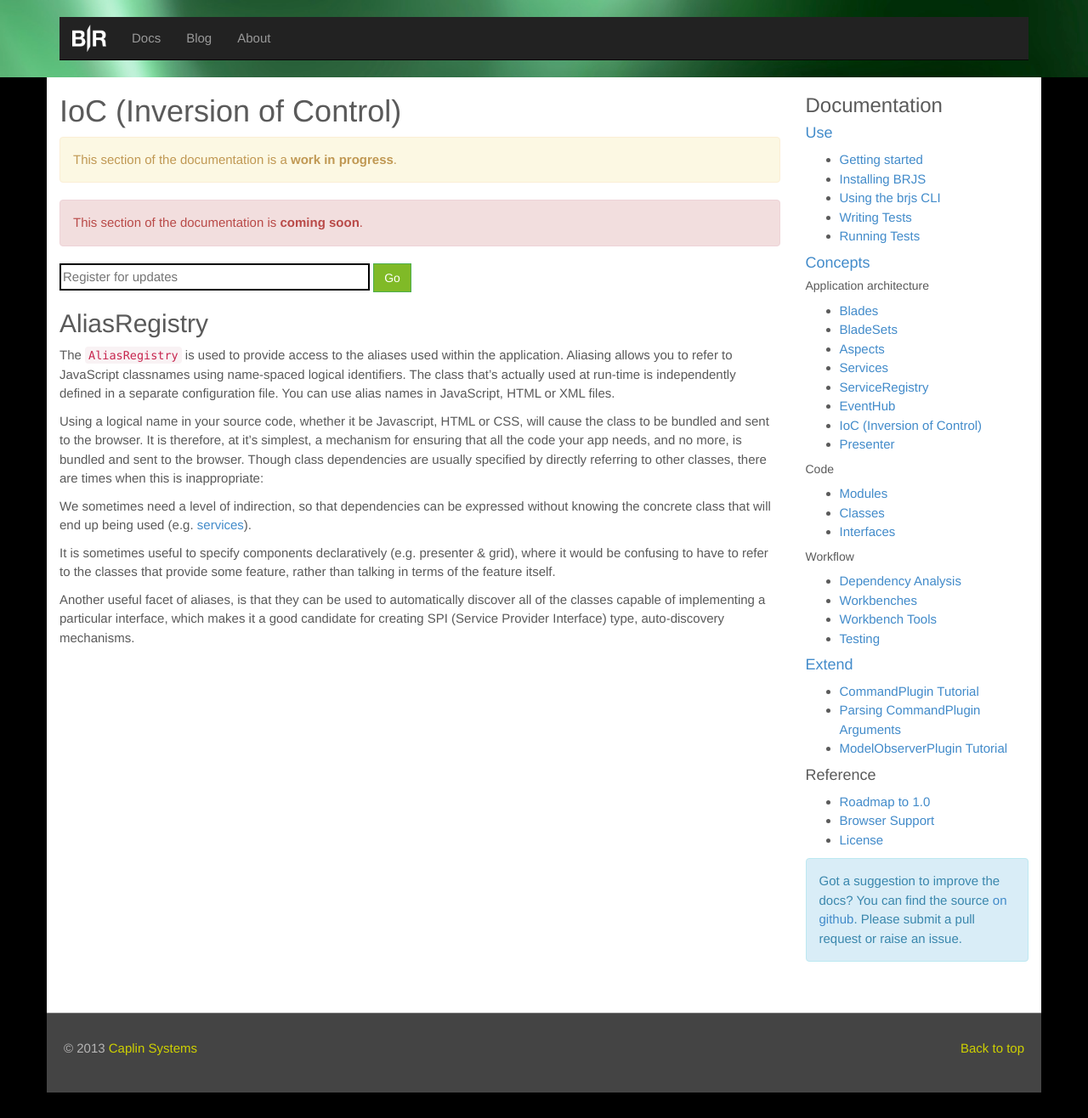
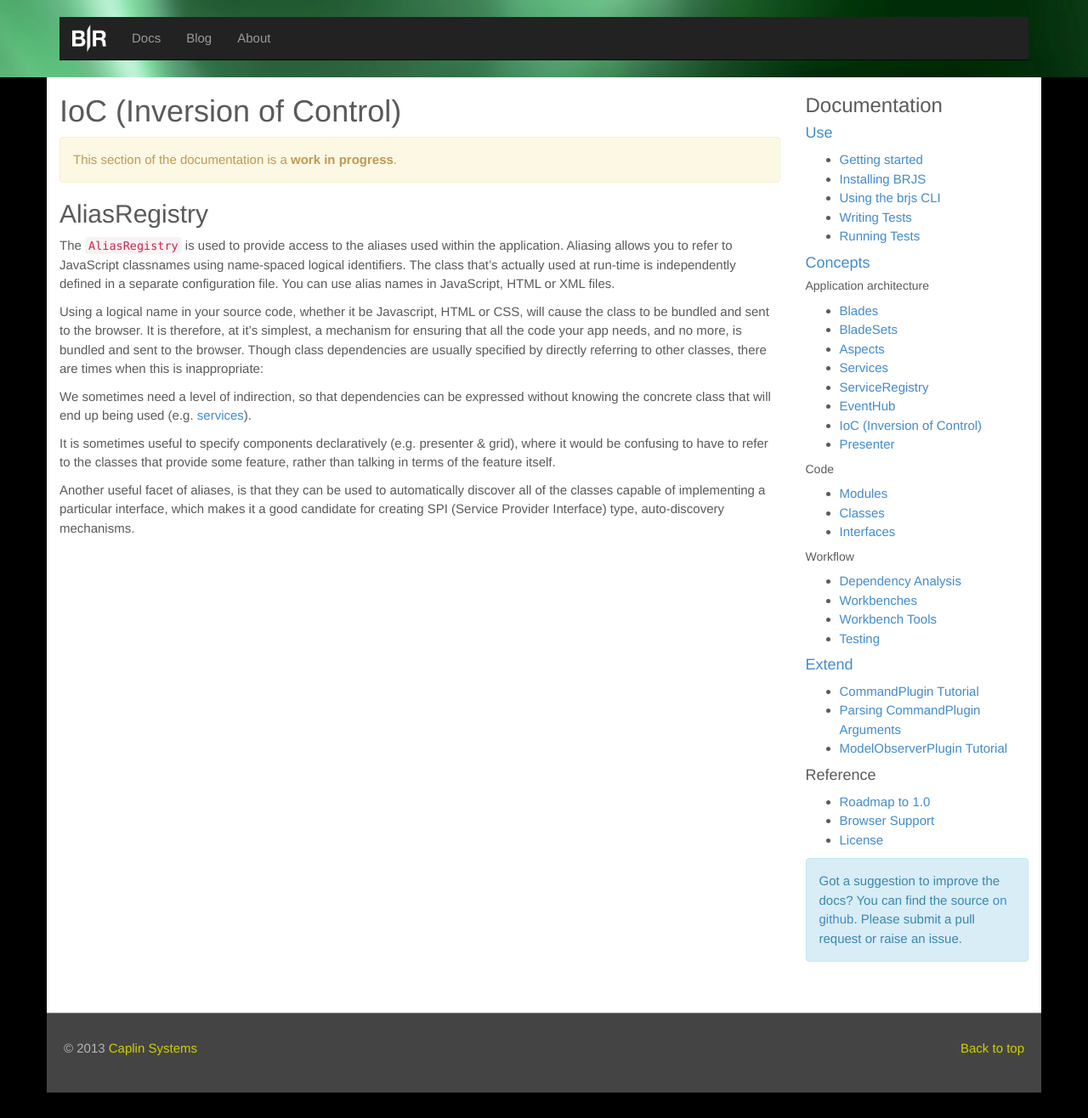
Before and after one commit to BladeRunnerJS/brjs-site, a Jekyll site: the page built from docs/concepts/ioc.md, in a window 1280 px wide. Shown: the whole page at 85% size. Built offline with Jekyll 4.4.1, drawn with Linux system fonts in a browser that asks for light colours; Markdown is read by kramdown in place of the engine named in the settings.

Commit message:
Remove coming soon. Docs not perfect, but there are some docs in place.

```diff
--- a/docs/concepts/ioc.md
+++ b/docs/concepts/ioc.md
@@ -3,8 +3,6 @@ layout: docs
 title: IoC (Inversion of Control)
 permalink: /docs/concepts/ioc/
 ---
-
-{% include docs/coming_soon.html %}
 
 ## AliasRegistry
 
```
